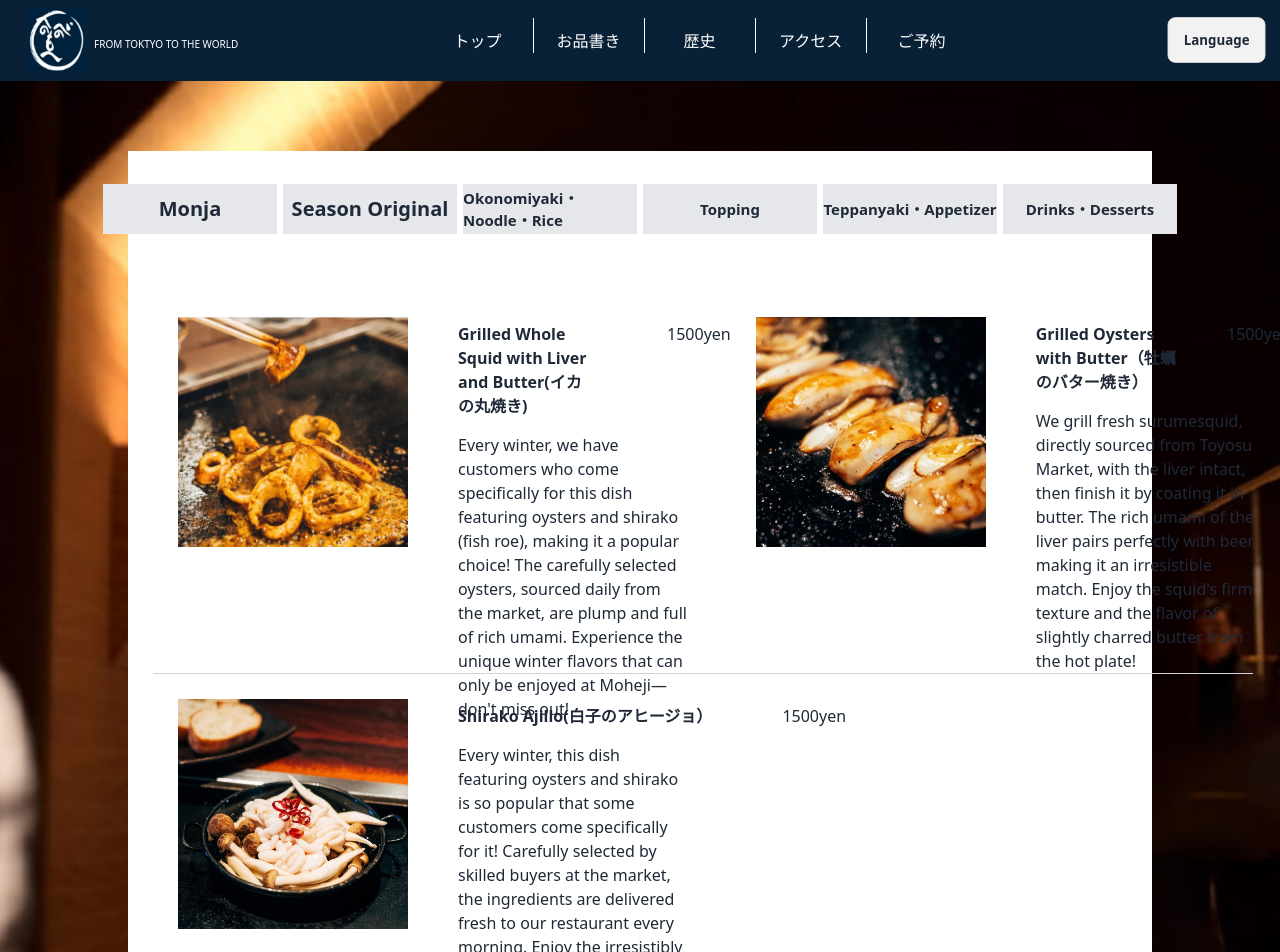
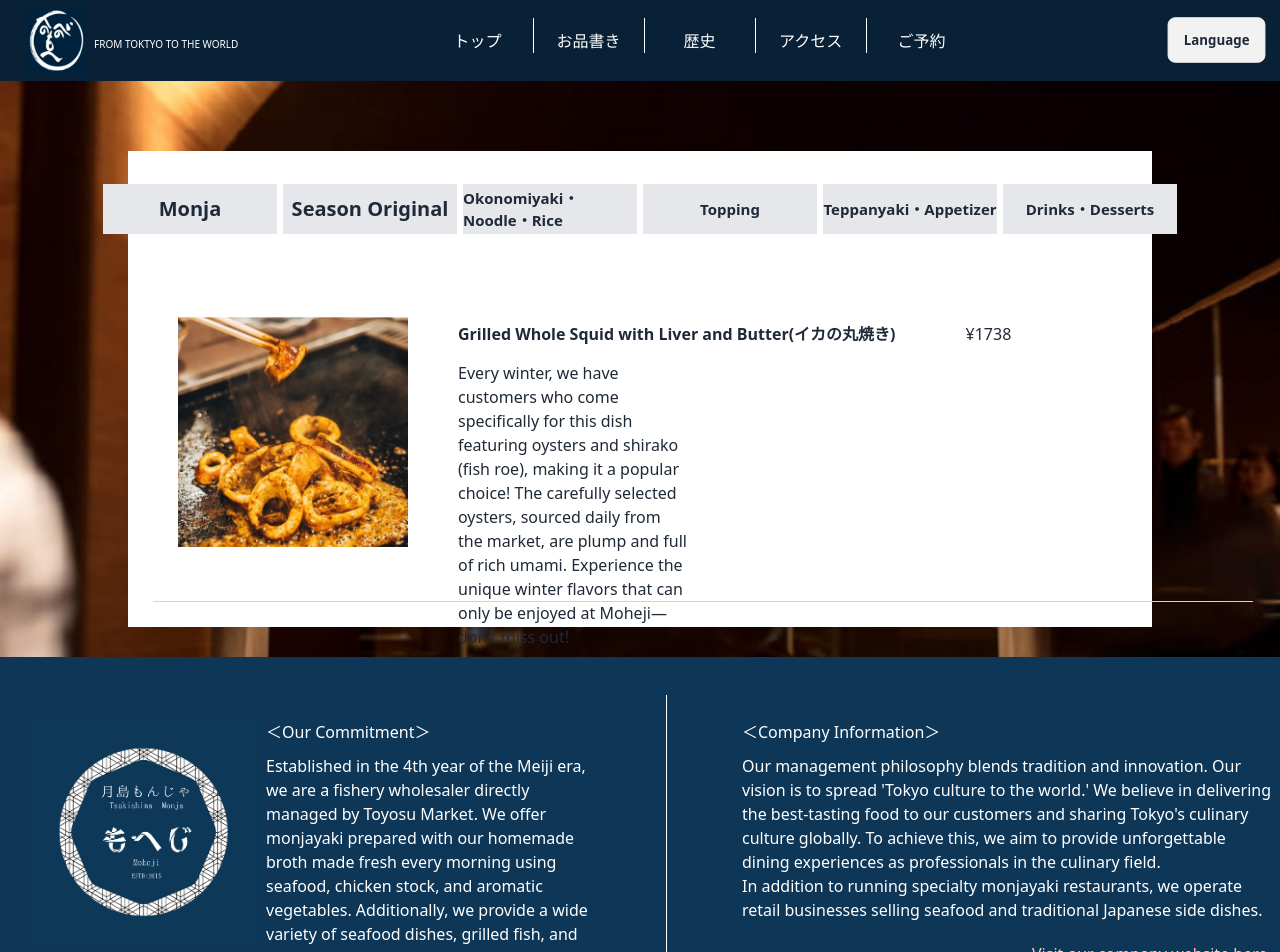
Before and after one commit to shuhay70/moheji-menu, a Next.js app in the folder frontend/: page /en/menu/season in a window 1280 px wide. Shown: the top 952 px of the page. Built offline with nearby package versions, Linux system fonts and the light colour scheme.

Commit message:
Change price and season menu

```diff
--- a/frontend/src/app/[locale]/menu/season/page.tsx
+++ b/frontend/src/app/[locale]/menu/season/page.tsx
@@ -27,16 +27,13 @@ export default function HomePage() {
                 <p className="lg:pl-[25px] lg:p-[15px] font-bold lg:pt-[30px] py-[15px]">
                   {t("title1")}
                 </p>
-                <p className="py-[15px] lg:pt-[30px] lg:pl-[55px]">
-                  {" "}
-                  {t("price1")}
-                </p>
+                <p className="py-[15px] lg:pt-[30px] lg:pl-[55px]">¥1738</p>
               </div>
               <p className="lg:px-[25px] lg:h-[240px] lg:w-[280px] lg:pb-[0px] pb-[15px]">
                 {t("title2")}
               </p>
             </div>
-            <div className="lg:flex">
+            {/* <div className="lg:flex">
               <img
                 src="/image/IMG_3172.jpg"
                 className="lg:h-[280px] lg:w-[280px] lg:p-[25px] "
@@ -57,11 +54,11 @@ export default function HomePage() {
                   {t("title4")}
                 </p>
               </div>
-            </div>
+            </div> */}
           </div>
           <div className="lg:w-[1100px] border-t border-gray-300 w-[0px]"></div>
           <div className="lg:flex ">
-            <img
+            {/* <img
               src="/image/shirako.jpg"
               className="lg:h-[280px] lg:w-[280px] lg:p-[25px] "
               alt="mennmochi"
@@ -79,7 +76,7 @@ export default function HomePage() {
               <p className="lg:px-[25px] lg:h-[240px] lg:w-[280px] lg:pb-[0px] pb-[15px]">
                 {t("title6")}
               </p>
-            </div>
+            </div> */}
             {/* <div className="lg:flex">
               <img
                 src="/image/IMG_3172.jpg"
```
